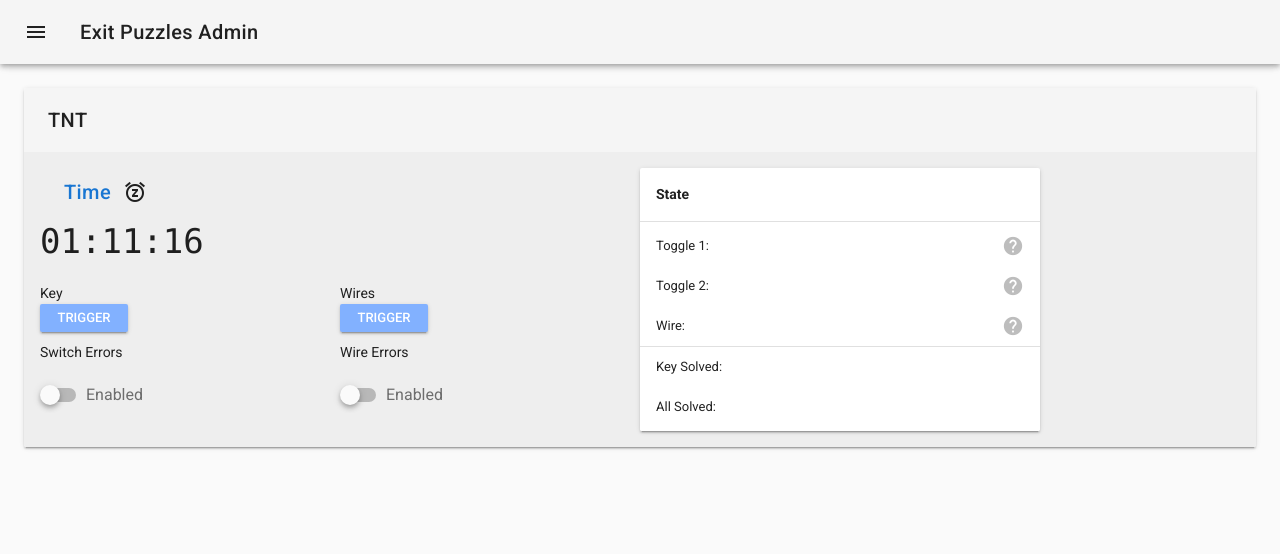
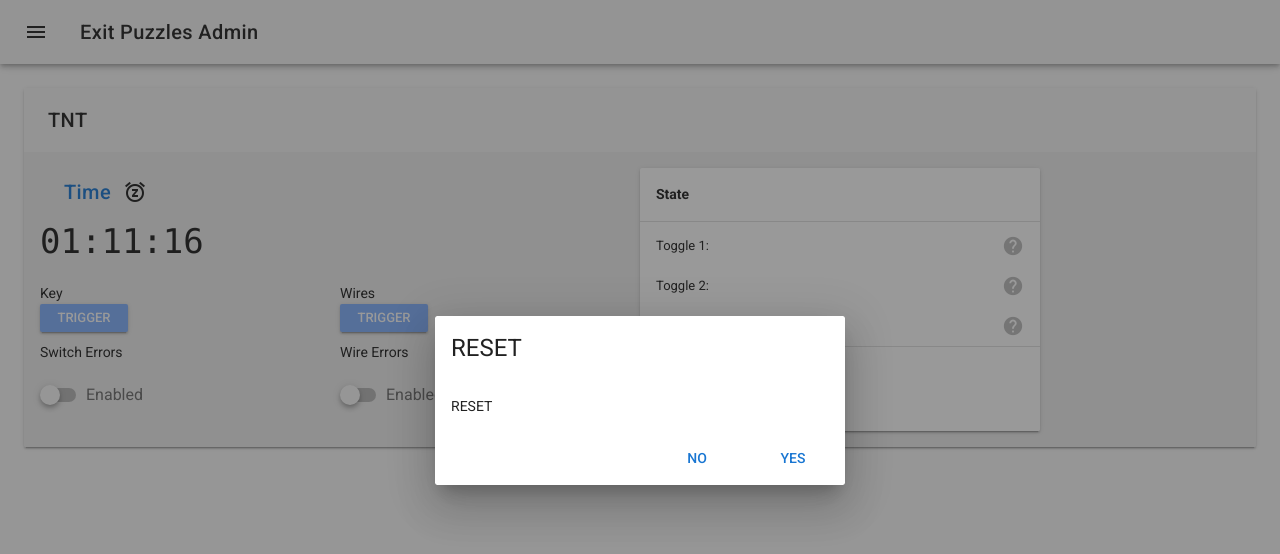
Before and after one commit to kevinclement/exitpuzzles-web-admin, a Vue app: page /#/ in a window 1280 px wide. Both pictures are taken after a click on the button "snooze". Shown: the top 554 px of the page. Built offline with nearby package versions, Linux system fonts and the light colour scheme; what vuefire would draw is missing.

Commit message:
base set time dialog

```diff
--- a/src/components/Control.vue
+++ b/src/components/Control.vue
@@ -12,7 +12,7 @@
             <v-flex xs12 md6>
               <v-toolbar flat dense color="grey lighten-3">
                 <v-toolbar-title class="mx-0"><a @click="refreshTimer()">Time</a></v-toolbar-title>
-                <v-btn icon title="Set timer" @click.native="setTimer()"><v-icon >snooze</v-icon></v-btn>
+                <v-btn icon title="Set timer" @click.native="resetTimeDiag = true"><v-icon >snooze</v-icon></v-btn>
               </v-toolbar>
 
               <div style="font-size:34px;font-family: Monaco, monospace;margin-bottom:16px">
@@ -161,6 +161,17 @@
       </v-card-actions>
     </v-card>
   </v-dialog>
+  <v-dialog v-model="resetTimeDiag" max-width="410">
+    <v-card>
+      <v-card-title class="headline">RESET</v-card-title>
+      <v-card-text>RESET</v-card-text>
+      <v-card-actions>
+        <v-spacer></v-spacer>
+        <v-btn color="primary" flat="flat" @click.native="resetTimeDiag = false;">No</v-btn>
+        <v-btn color="primary" flat="flat" @click.native="setTimer">Yes</v-btn>
+      </v-card-actions>
+    </v-card>
+  </v-dialog>
   <v-snackbar :timeout="snackTimeout" :color="snackColor" v-model="snackbar">
       {{ snackText }}
       <v-btn dark flat @click.native="snackbar = false">Close</v-btn>
@@ -177,9 +188,10 @@ export default {
       timerEnabled: false, // TODO: turn on when time/refresh is clicked
       debugBar: false,
 
-      // confirm dialog
+      // dialogs
       confirmKeyDiag: false,
       confirmWireDiag: false,
+      resetTimeDiag: false,
 
       // snack stuff
       snackbar: false,
@@ -293,6 +305,7 @@ export default {
     },
     setTimer() {
       console.log('set timer')
+      this.resetTimeDiag = false;
     },
 
     triggerKey() {
```
